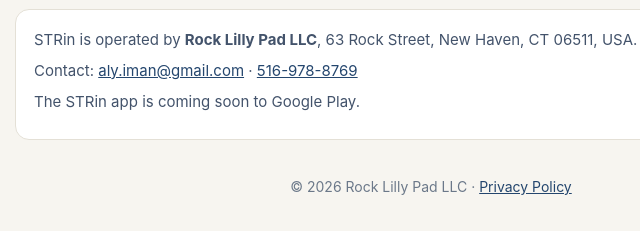
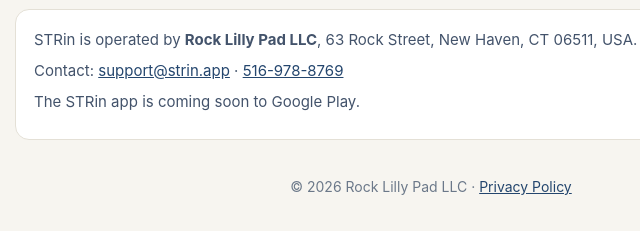
Before and after one commit to strinapp/strin-site, a plain HTML site: page index.html in a window 1280 px wide. Shown: the part 1008-1239 px from the top of the page, 209-849 px from the left. Drawn offline with Linux system fonts and the light colour scheme.

Commit message:
Footer: contact email is now support@strin.app

```diff
--- a/index.html
+++ b/index.html
@@ -65,7 +65,7 @@
   <h2>About</h2>
   <div class="about">
     <p>STRin is operated by <strong>Rock Lilly Pad LLC</strong>, 63 Rock Street, New Haven, CT 06511, USA.</p>
-    <p>Contact: <a href="mailto:aly.iman@gmail.com">aly.iman@gmail.com</a> · <a href="tel:+15169788769">516-978-8769</a></p>
+    <p>Contact: <a href="mailto:support@strin.app">support@strin.app</a> · <a href="tel:+15169788769">516-978-8769</a></p>
     <p>The STRin app is coming soon to Google Play.</p>
   </div>
 </main>
```
